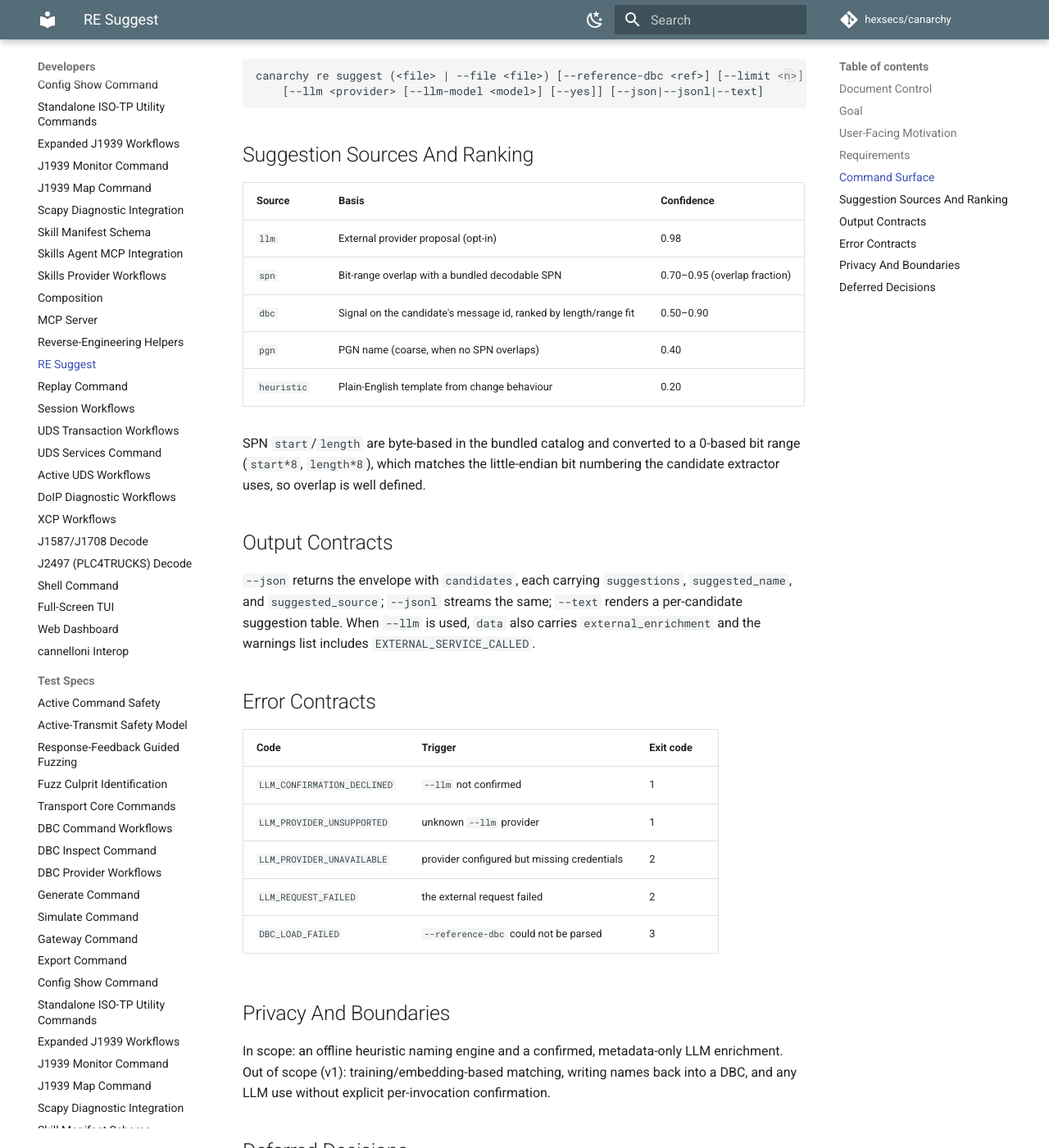
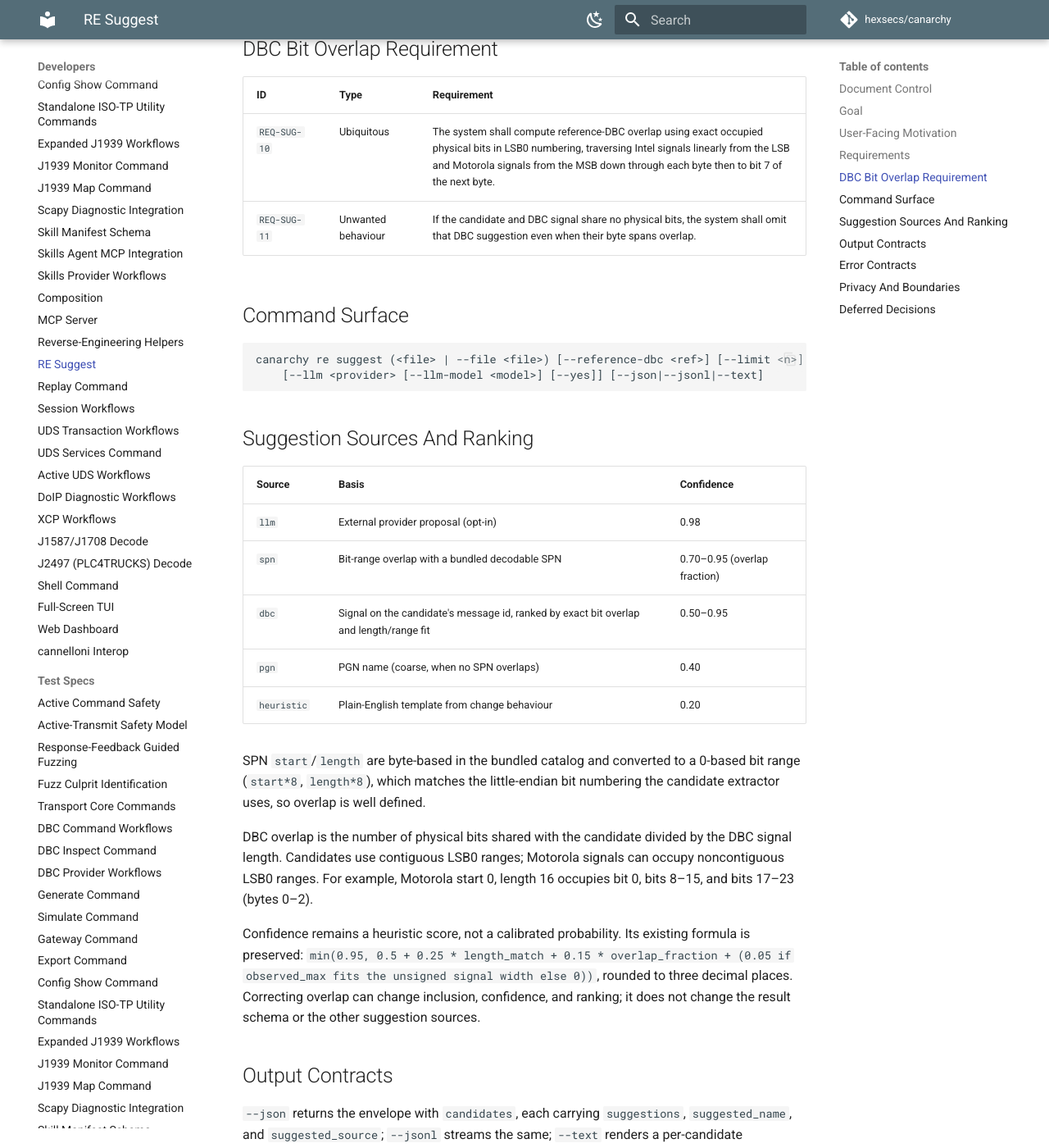
Before and after one commit to hexsecs/canarchy, an MkDocs documentation site: the page built from docs/design/re-suggest.md, in a window 1280 px wide and 1400 px high, scrolled down 1961 px. Shown: the whole window at 82% size. Built offline with MkDocs 1.6.1 and Material for MkDocs 9.7.7, drawn with Linux system fonts in a browser that asks for light colours; comment, search, counter and statistics services are not loaded; some of the changed text lies outside the part shown.

Commit message:
fix: score DBC suggestions by exact occupied bits (fixes #502) (#505)

```diff
--- a/docs/design/re-suggest.md
+++ b/docs/design/re-suggest.md
@@ -30,13 +30,20 @@
 |----|------|-------------|
 | `REQ-SUG-01` | Ubiquitous | The system shall provide `re suggest <file>` that ranks signal candidates (reusing `re signals`) and attaches one or more name suggestions to each, fully offline. |
 | `REQ-SUG-02` | Ubiquitous | Each suggestion shall carry a `source` (`dbc` / `spn` / `pgn` / `heuristic` / `llm`) and a `confidence`; the highest-confidence suggestion shall be reported as `suggested_name` / `suggested_source`. |
-| `REQ-SUG-03` | Optional feature | Where `--reference-dbc <ref>` is supplied, the system shall cross-reference the candidate's message id against that database's signals and rank them by bit-length match and observed-range plausibility. |
+| `REQ-SUG-03` | Optional feature | Where `--reference-dbc <ref>` is supplied, the system shall cross-reference the candidate's message id against that database's signals and rank signals with nonzero physical-bit overlap by overlap fraction, bit-length match, and observed-range plausibility. |
 | `REQ-SUG-04` | Ubiquitous | For J1939 candidates, the system shall name fields by bit-range overlap with the bundled decodable SPN catalog, falling back to the PGN name when no SPN overlaps. |
 | `REQ-SUG-05` | Optional feature | Where `--llm <provider>` is specified, the system shall enrich names via an external LLM, but only after explicit confirmation, and shall record an `external_enrichment` note plus an `EXTERNAL_SERVICE_CALLED` warning in the envelope. |
 | `REQ-SUG-06` | Unwanted behaviour | If `--llm` enrichment is not confirmed (no `--yes`, no `CANARCHY_LLM_NONINTERACTIVE=1`, and a non-`YES` reply), the system shall return `LLM_CONFIRMATION_DECLINED` and exit code 1, having sent nothing. |
 | `REQ-SUG-07` | Unwanted behaviour | If the `--llm` provider is unknown or unavailable, the system shall return `LLM_PROVIDER_UNSUPPORTED` (exit 1) or `LLM_PROVIDER_UNAVAILABLE` (exit 2). |
 | `REQ-SUG-08` | Ubiquitous | Only candidate metadata (arbitration ids, bit ranges, observed value ranges, change rate, and heuristic names) shall be sent to an LLM provider — never raw payload bytes. |
 | `REQ-SUG-09` | Ubiquitous | `re suggest` shall be exposed as the MCP tool `re_suggest` for the heuristic path only; the external `--llm` enrichment shall be CLI-only. |
+
+## DBC Bit Overlap Requirement
+
+| ID | Type | Requirement |
+|----|------|-------------|
+| `REQ-SUG-10` | Ubiquitous | The system shall compute reference-DBC overlap using exact occupied physical bits in LSB0 numbering, traversing Intel signals linearly from the LSB and Motorola signals from the MSB down through each byte then to bit 7 of the next byte. |
+| `REQ-SUG-11` | Unwanted behaviour | If the candidate and DBC signal share no physical bits, the system shall omit that DBC suggestion even when their byte spans overlap. |
 
 ## Command Surface
 
@@ -51,13 +58,24 @@
 |--------|-------|------------|
 | `llm` | External provider proposal (opt-in) | 0.98 |
 | `spn` | Bit-range overlap with a bundled decodable SPN | 0.70–0.95 (overlap fraction) |
-| `dbc` | Signal on the candidate's message id, ranked by length/range fit | 0.50–0.90 |
+| `dbc` | Signal on the candidate's message id, ranked by exact bit overlap and length/range fit | 0.50–0.95 |
 | `pgn` | PGN name (coarse, when no SPN overlaps) | 0.40 |
 | `heuristic` | Plain-English template from change behaviour | 0.20 |
 
 SPN `start`/`length` are byte-based in the bundled catalog and converted to a
 0-based bit range (`start*8`, `length*8`), which matches the little-endian bit
 numbering the candidate extractor uses, so overlap is well defined.
+
+DBC overlap is the number of physical bits shared with the candidate divided
+by the DBC signal length. Candidates use contiguous LSB0 ranges; Motorola
+signals can occupy noncontiguous LSB0 ranges. For example, Motorola start 0,
+length 16 occupies bit 0, bits 8–15, and bits 17–23 (bytes 0–2).
+
+Confidence remains a heuristic score, not a calibrated probability. Its existing
+formula is preserved: `min(0.95, 0.5 + 0.25 * length_match + 0.15 * overlap_fraction
++ (0.05 if observed_max fits the unsigned signal width else 0))`, rounded to three
+decimal places. Correcting overlap can change inclusion, confidence, and ranking;
+it does not change the result schema or the other suggestion sources.
 
 ## Output Contracts
 
```
Also changed, not shown: AGENTS.md (+2 -0 lines), CHANGELOG.md (+2 -0 lines), docs/agents.md (+1 -0 lines), docs/command_spec.md (+1 -0 lines), 3 other files.
